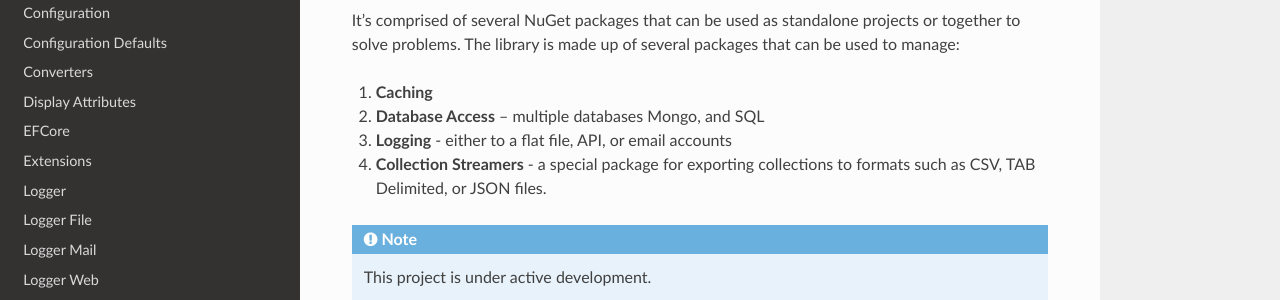
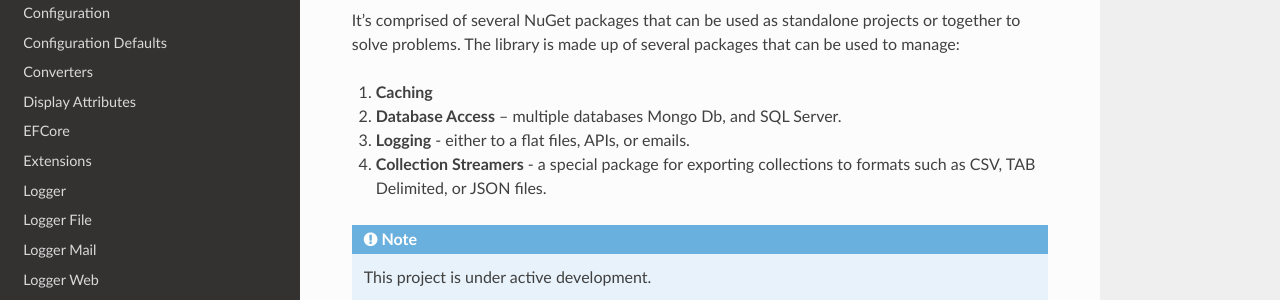
Before and after one commit to BjornWilliams/DocsVersaTul, a Sphinx documentation site: the page built from docs/source/index.rst, in a window 1280 px wide and 900 px high. Shown: the part 223-523 px from the top of the window. Built offline with Sphinx 7.4.7 and the Read the Docs theme 2.0.0, drawn with Linux system fonts in a browser that asks for light colours.

Commit message:
Update index.rst

```diff
--- a/docs/source/index.rst
+++ b/docs/source/index.rst
@@ -8,8 +8,8 @@ It’s comprised of several NuGet packages that can be used as standalone projec
 The library is made up of several packages that can be used to manage:
 
 1.	**Caching**
-2.	**Database Access** – multiple databases Mongo, and SQL
-3.	**Logging** - either to a flat file, API, or email accounts
+2.	**Database Access** – multiple databases Mongo Db, and SQL Server.
+3.	**Logging** - either to a flat files, APIs, or emails.
 4.	**Collection Streamers** - a special package for exporting collections to formats such as CSV, TAB Delimited, or JSON files.
 
 
```
